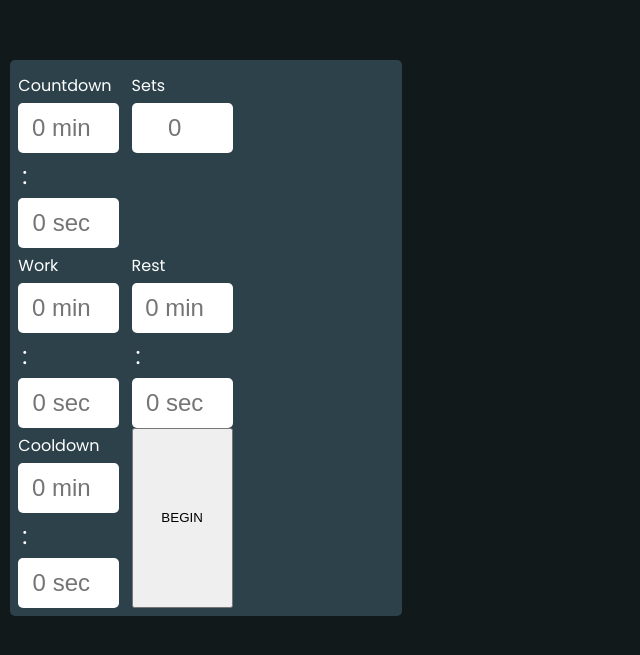
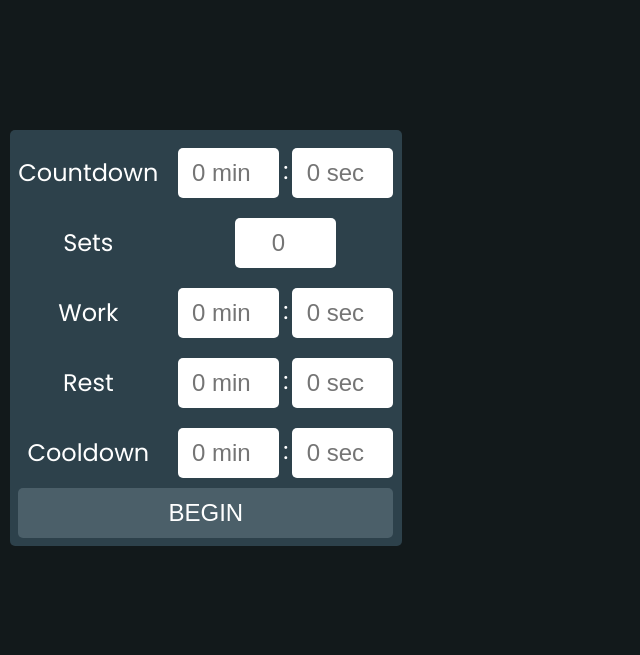
Before and after one commit to mapleroyal/mapleroyal.github.io, a plain HTML site: page index.html in a window 1280 px wide. Shown: the part 125-780 px from the top of the page, without its empty margins (0-640 px from the left). Drawn offline with Linux system fonts and the light colour scheme.

Commit message:
Update index.html

```diff
--- a/index.html
+++ b/index.html
@@ -13,8 +13,16 @@
   <body>
     <div id="time-input-container">
       <form action="">
-        <div class="time-input-item" id="countdown-container">
+        <div class="labels">
           <p class="label">Countdown</p>
+          <p class="label">Sets</p>
+          <p class="label">Work</p>
+          <p class="label">Rest</p>
+          <p class="label">Cooldown</p>
+        </div>
+
+        <div class="inputs">
+          <div class="input-section">
             <input
               class="time-input countdown-minutes"
               type="number"
@@ -33,8 +41,8 @@
               placeholder="0 sec"
             />
           </div>
-        <div class="time-input-item" id="sets-container">
-          <p class="label">Sets</p>
+
+          <div class="input-section">
             <input
               class="time-input"
               type="number"
@@ -44,8 +52,8 @@
               placeholder="0"
             />
           </div>
-        <div class="time-input-item" id="work-container">
-          <p class="label">Work</p>
+
+          <div class="input-section">
             <input
               class="time-input countdown-minutes"
               type="number"
@@ -64,8 +72,8 @@
               placeholder="0 sec"
             />
           </div>
-        <div class="time-input-item" id="rest-container">
-          <p class="label">Rest</p>
+
+          <div class="input-section">
             <input
               class="time-input countdown-minutes"
               type="number"
@@ -84,8 +92,8 @@
               placeholder="0 sec"
             />
           </div>
-        <div class="time-input-item" id="cooldown-container">
-          <p class="label">Cooldown</p>
+
+          <div class="input-section">
             <input
               class="time-input countdown-minutes"
               type="number"
@@ -102,11 +110,11 @@
               min="0"
               max="59"
               placeholder="0 sec"
-            pattern="[0-9]+"
             />
           </div>
+        </div>
 
-        <input type="submit" value="BEGIN" id="start-timer" />
+        <input id="begin" type="submit" value="BEGIN" id="start-timer" />
       </form>
     </div>
   </body>
```
Lines whose indentation alone changed are shown as unchanged.
